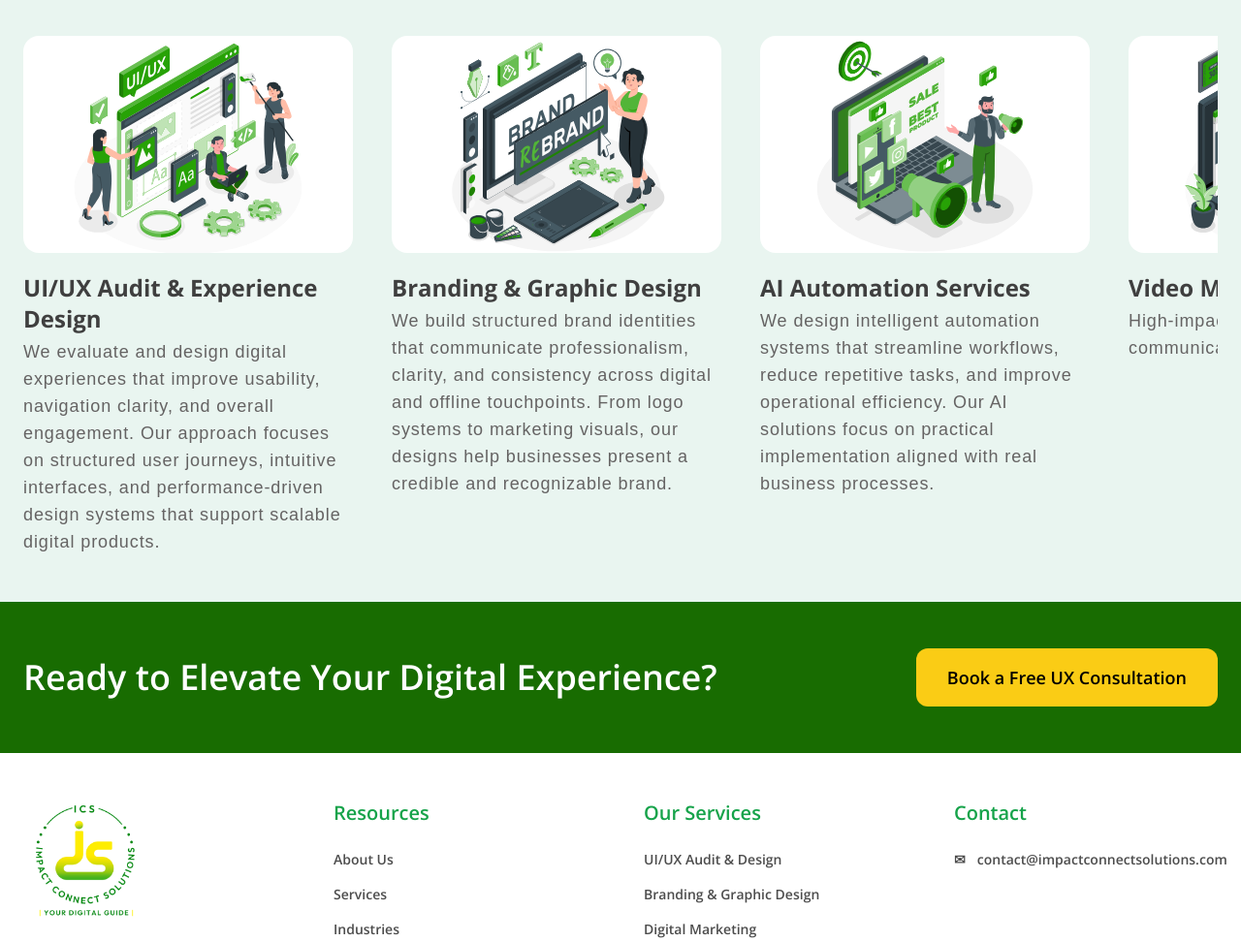
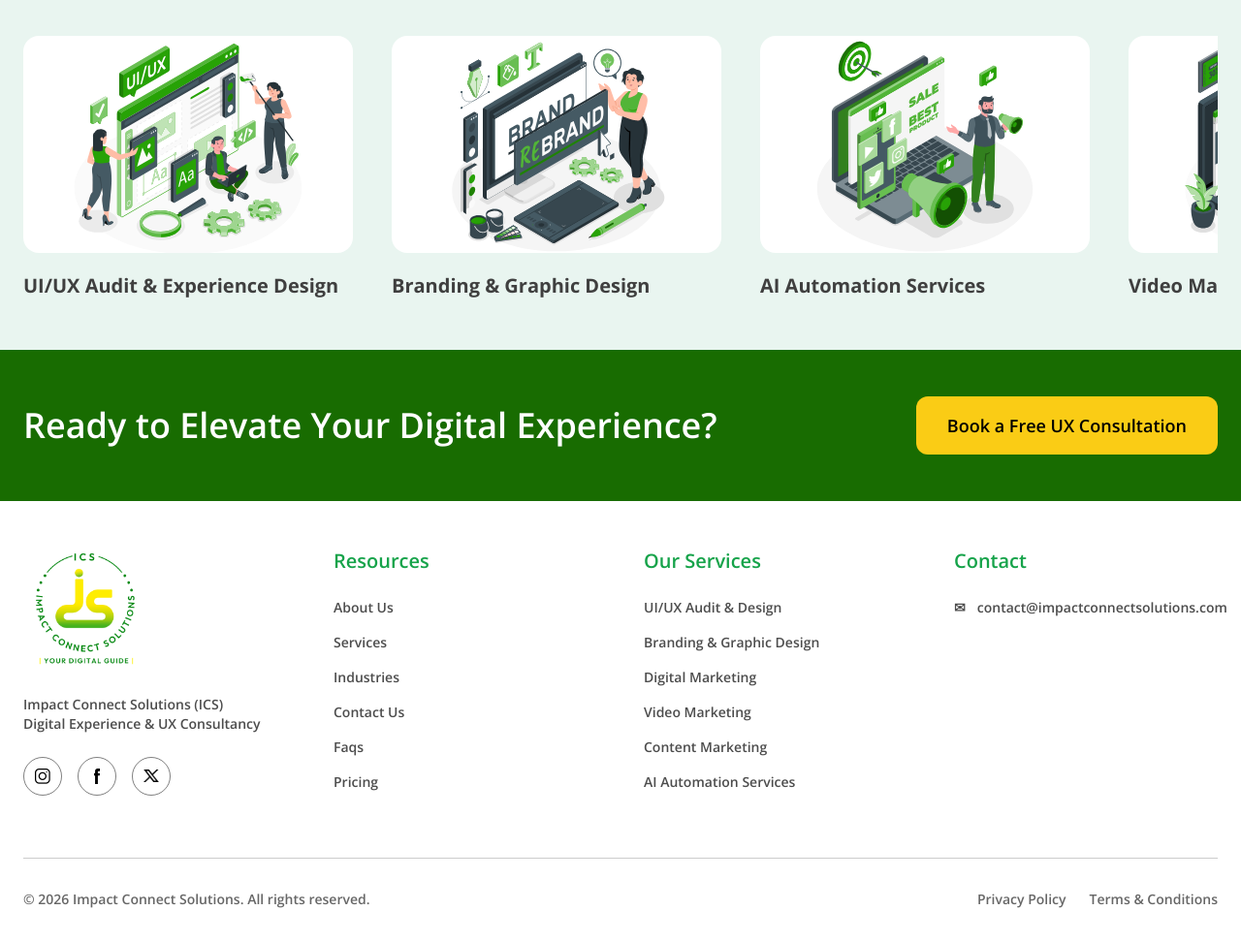
Before and after one commit to Lokeshloke333/ICS, a plain HTML site: page Digital-Marketing.html in a window 1280 px wide. Shown: the part 1776-2748 px from the top of the page at 97% size. Drawn offline with nearby package versions, Linux system fonts and the light colour scheme.

Commit message:
service desc

```diff
--- a/Digital-Marketing.html
+++ b/Digital-Marketing.html
@@ -414,8 +414,8 @@
         <div class="min-w-[300px] lg:min-w-[340px]">
           <a href="${s.link}">
             <img src="${s.image}" class="h-56 w-full rounded-2xl object-cover mb-5" />
-            <h3 class="text-2xl font-bold mb-1 text-[#3F3F3F]">${s.title}</h3>
-            <p class="text-[#656363] text-base md:text-lg leading-relaxed font-['Arial'] tracking-wide md:tracking-wider">${s.desc}</p>
+            <h3 class="text-xl font-bold mb-1 text-[#3F3F3F]">${s.title}</h3>
+            <p class="text-[#656363] text-base md:text-lg leading-relaxed font-['Arial'] tracking-wide md:tracking-wider"></p>
           </a>
         </div>
       `,
```
Also changed, not shown: brand-promotions.html (+2 -2 lines), business-branding.html (+2 -2 lines), content-marketing.html (+2 -2 lines), ui-ux-design.html (+2 -2 lines), video-promotions.html (+2 -2 lines).
